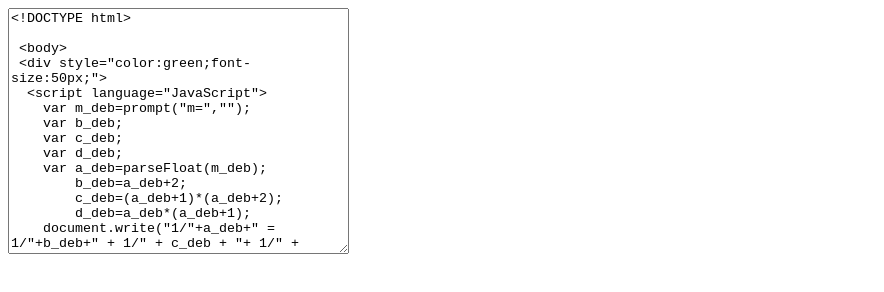
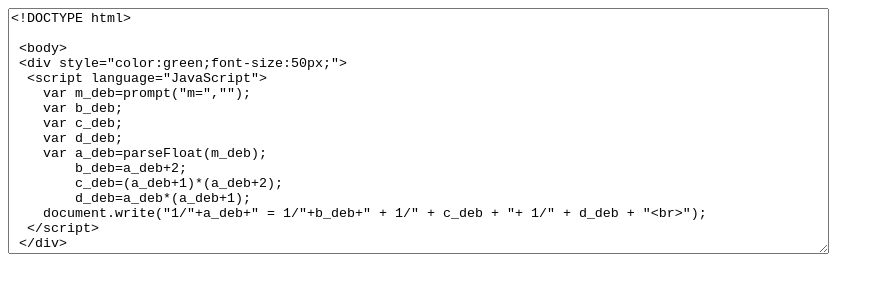
Before and after one commit to KrychXII/KrychXII2.github.io, a plain HTML site: page zad14_Deb_kod.html in a window 1280 px wide. Shown: the whole page, without its empty margins (0-884 px from the left). Drawn offline with Linux system fonts and the light colour scheme.

Commit message:
Update zad14_Deb_kod.html

```diff
--- a/zad14_Deb_kod.html
+++ b/zad14_Deb_kod.html
@@ -1,6 +1,6 @@
 <html>
   <body>
-<textarea rows="16" cols="40">
+<textarea rows="16" cols="100">
 <!DOCTYPE html>
 
  <body>
@@ -21,4 +21,5 @@
 </html>
 </textarea>
 </body>
+
 </html>
```
